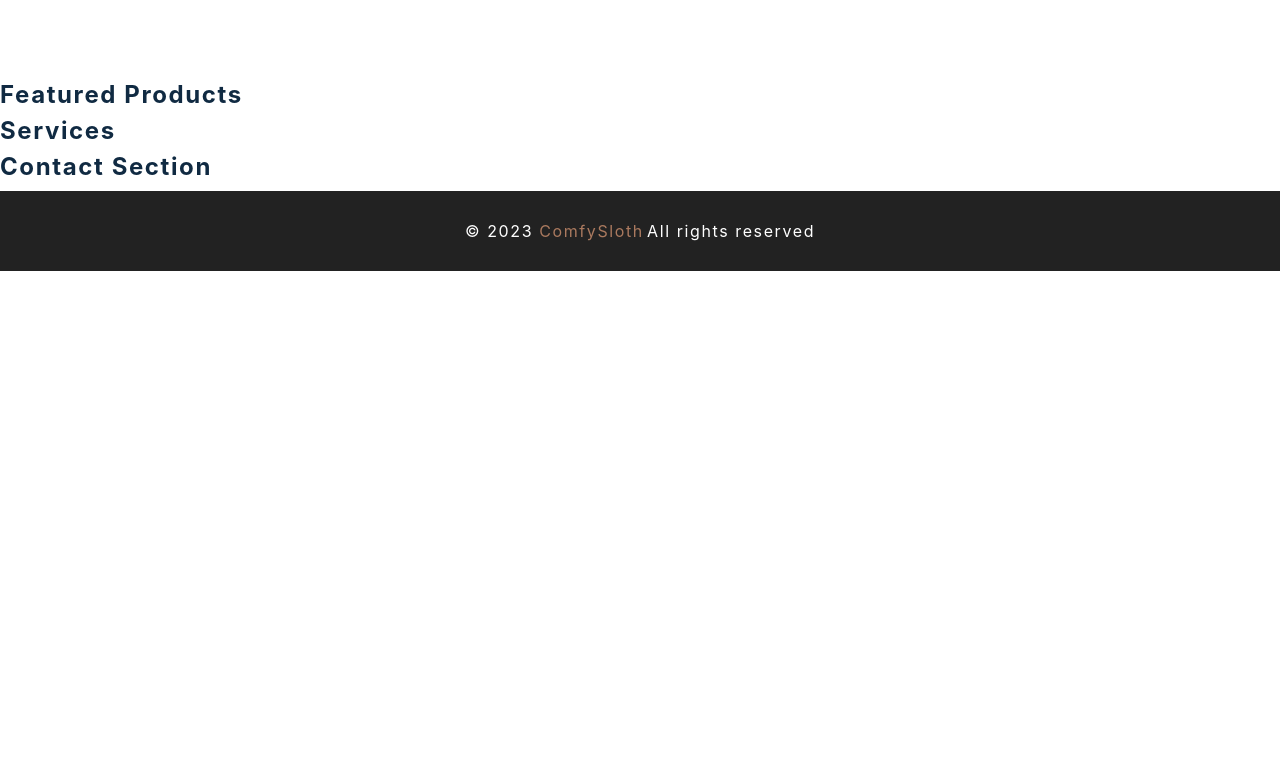
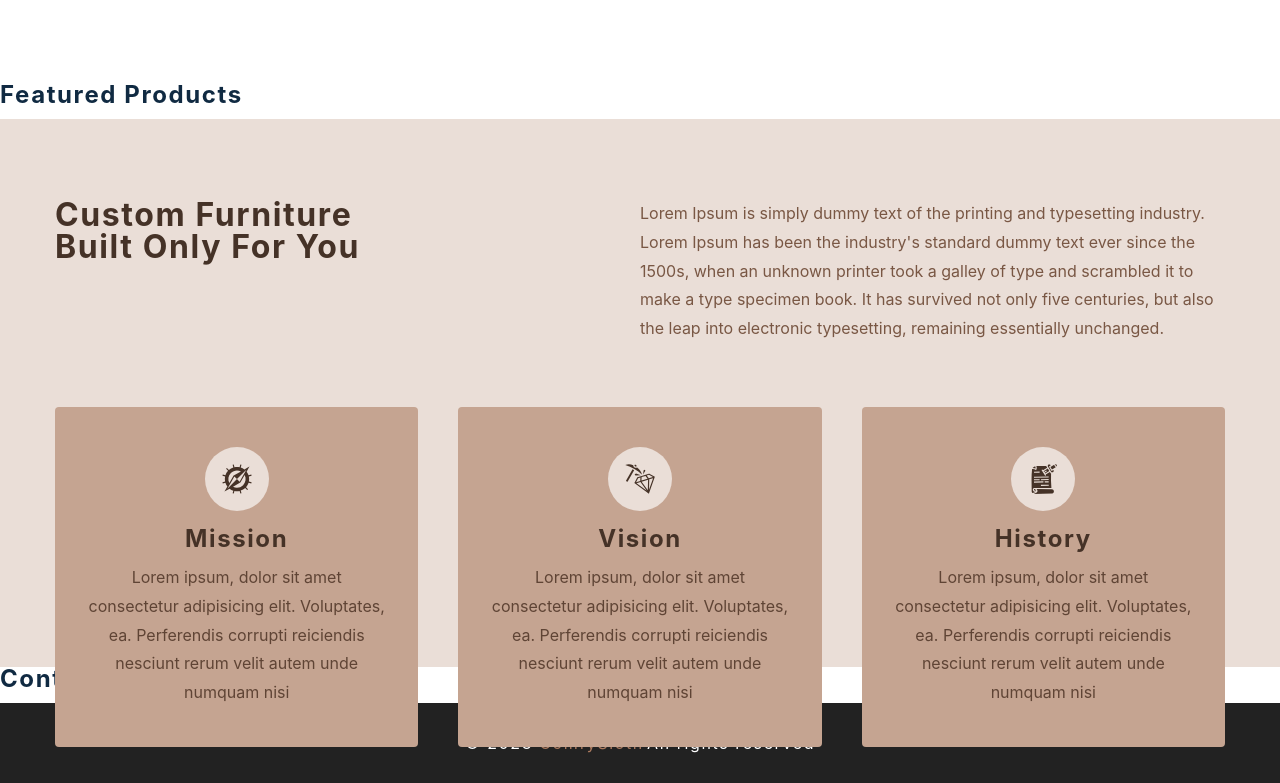
Before and after one commit to GrigoriSchneider/moebel-react, a React (Create React App) app: page / in a window 1280 px wide. Shown: the part 717-1500 px from the top of the page. Before the commit the page ends 988 px from the top, so only its background shows below. Built offline with nearby package versions, Linux system fonts and the light colour scheme; the HTML template or start-up script is replaced by a standard one.

Commit message:
Home Page Services

```diff
--- a/src/components/Services.js
+++ b/src/components/Services.js
@@ -1,10 +1,41 @@
-import React from 'react'
-import styled from 'styled-components'
-import { services } from '../utils/constants'
+import React from "react";
+import styled from "styled-components";
+import { services } from "../utils/constants";
 
 const Services = () => {
-  return <h4>services </h4>
-}
+  return (
+    <Wrapper>
+      <div className="section-center">
+        <article className="header">
+          <h3>
+            custom furniture <br />
+            built only for you
+          </h3>
+          <p>
+            Lorem Ipsum is simply dummy text of the printing and typesetting
+            industry. Lorem Ipsum has been the industry's standard dummy text
+            ever since the 1500s, when an unknown printer took a galley of type
+            and scrambled it to make a type specimen book. It has survived not
+            only five centuries, but also the leap into electronic typesetting,
+            remaining essentially unchanged.
+          </p>
+        </article>
+        <div className="services-center">
+          {services.map((service) => {
+            const { id, icon, title, text } = service;
+            return (
+              <article key={id} className="service">
+                <span className="icon">{icon}</span>
+                <h4>{title}</h4>
+                <p>{text}</p>
+              </article>
+            );
+          })}
+        </div>
+      </div>
+    </Wrapper>
+  );
+};
 
 const Wrapper = styled.section`
   h3,
@@ -68,5 +99,5 @@ const Wrapper = styled.section`
       transform: translateY(5rem);
     }
   }
-`
-export default Services
+`;
+export default Services;
```
